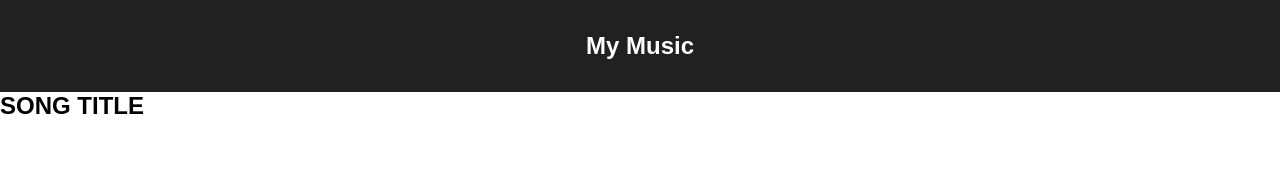
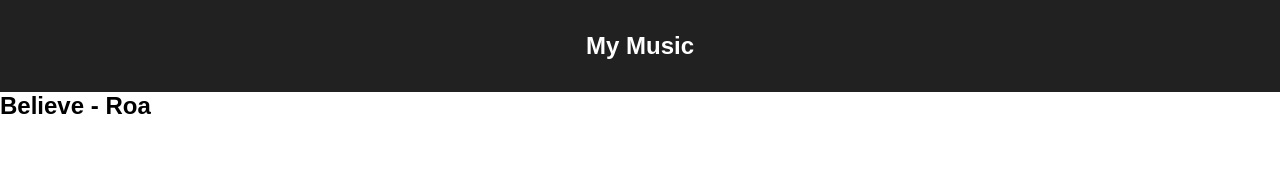
Before and after one commit to Asilo5/spotivue-music-app, a Vue app: page / in a window 1280 px wide. Shown: the top 182 px of the page. Built offline with nearby package versions, Linux system fonts and the light colour scheme.

Commit message:
Display artist on screen

```diff
--- a/src/App.vue
+++ b/src/App.vue
@@ -5,7 +5,7 @@
     </header>
     <main>
       <section class="player">
-        <h2 class="song-title"> {{ current.title }} </h2>
+        <h2 class="song-title"> {{ current.title }} - <span> {{ current.artist }} </span></h2>
       </section>
     </main>
   </section>
@@ -17,9 +17,8 @@ export default {
   name: 'App',
   data () {
     return {
-      current : {
-        title: 'SONG TITLE'
-      },
+      current : {},
+      index : 0,
       songs : [
         {
           title: 'Believe',
@@ -43,6 +42,9 @@ export default {
         }
       ]
     }
+  },
+  created () {
+    this.current = this.songs[this.index];
   }
 }
 </script>
```
